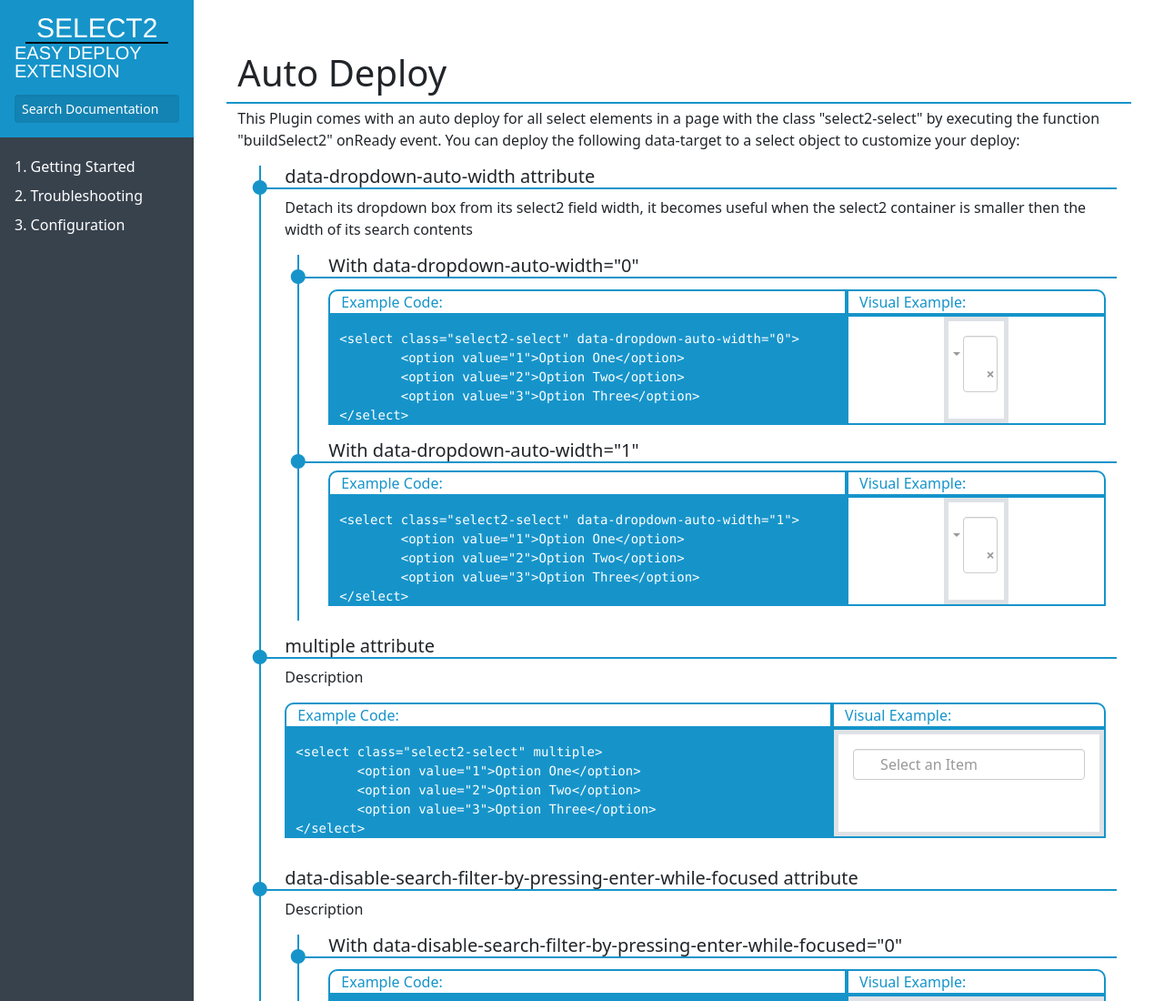
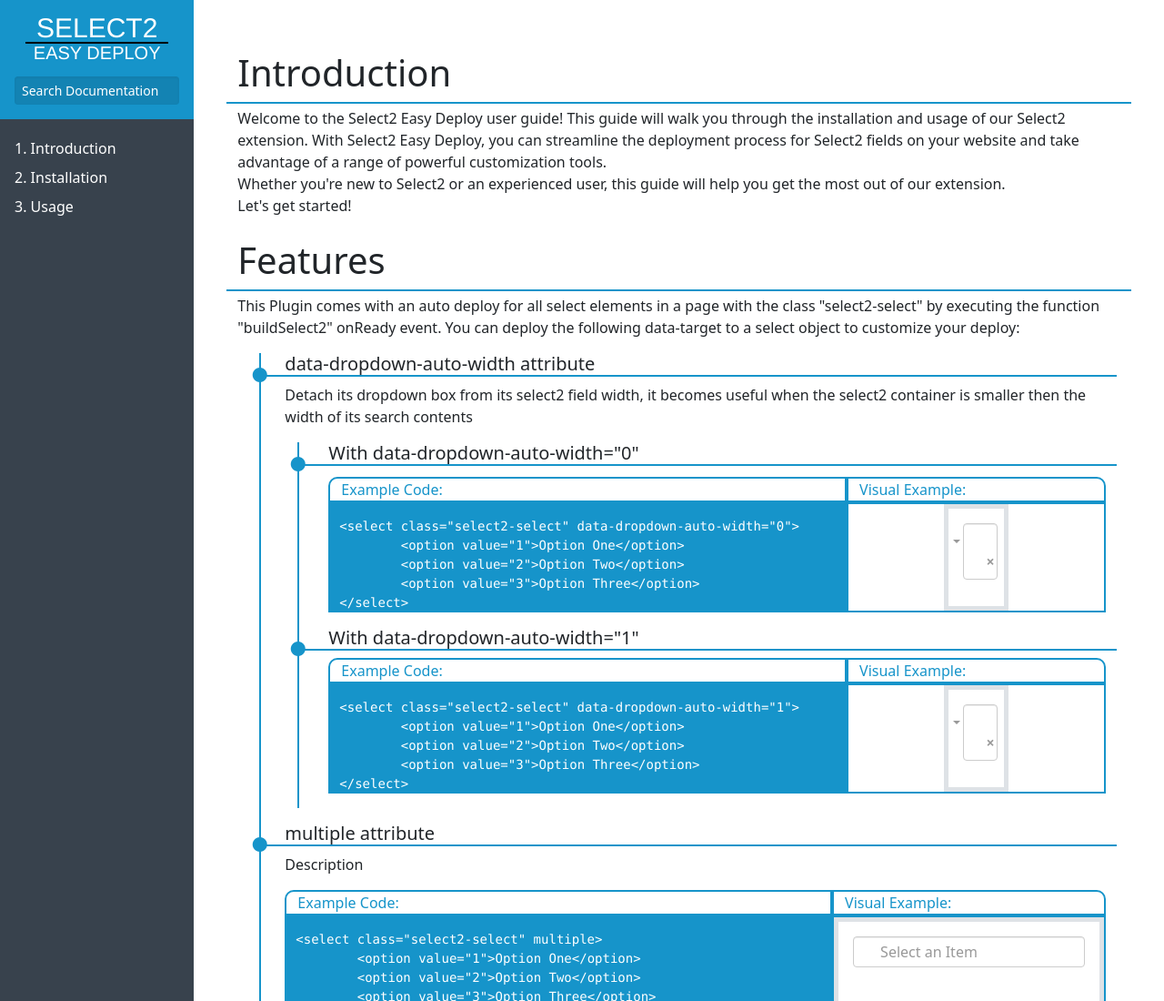
Before and after one commit to jaderloki/select2-easy-deploy, a plain HTML site: page index.html in a window 1280 px wide. Shown: the top 1100 px of the page at 91% size. Drawn offline with nearby package versions, Linux system fonts and the light colour scheme.

Commit message:
Update index.html

```diff
--- a/index.html
+++ b/index.html
@@ -95,7 +95,7 @@
 										Select2
 									</div>
 									<div class="col-auto mx-auto titleSubSelect2 text-uppercase">
-										Easy Deploy Extension
+										Easy Deploy
 									</div>
 								</div>
 							</div>
@@ -108,9 +108,9 @@
 					</div>
 					<div class="col-12 flex-grow-1 pe-0 leftMenu">
 						<ol class="list-group-numbered pt-3 px-1">
-							<li class="list-group-item py-1">Getting Started</li>
-							<li class="list-group-item py-1">Troubleshooting</li>
-							<li class="list-group-item py-1">Configuration</li>
+							<li class="list-group-item py-1">Introduction</li>
+							<li class="list-group-item py-1">Installation</li>
+							<li class="list-group-item py-1">Usage</li>
 						</ol>
 					</div>
 				</div>
@@ -120,7 +120,23 @@
 					<div class="col-12 mx-auto">
 						<div class="row">
 							<div class="col-12 py-2 m-auto h1 titleTopic">
-								Auto Deploy
+								Introduction
+							</div>
+						</div>
+						<div class="row">
+							<p class="col-12 pt-1">
+								Welcome to the Select2 Easy Deploy user guide! This guide will walk you through the installation and usage of our Select2 extension. With Select2 Easy Deploy, you can streamline the deployment process for Select2 fields on your website and take advantage of a range of powerful customization tools. <br>
+								Whether you're new to Select2 or an experienced user, this guide will help you get the most out of our extension.<br>
+								Let's get started!
+							</p>
+						</div>
+					</div>
+				</div>
+				<div class="row">
+					<div class="col-12 mx-auto">
+						<div class="row">
+							<div class="col-12 py-2 m-auto h1 titleTopic">
+								Features
 							</div>
 						</div>
 						<div class="row">
```
